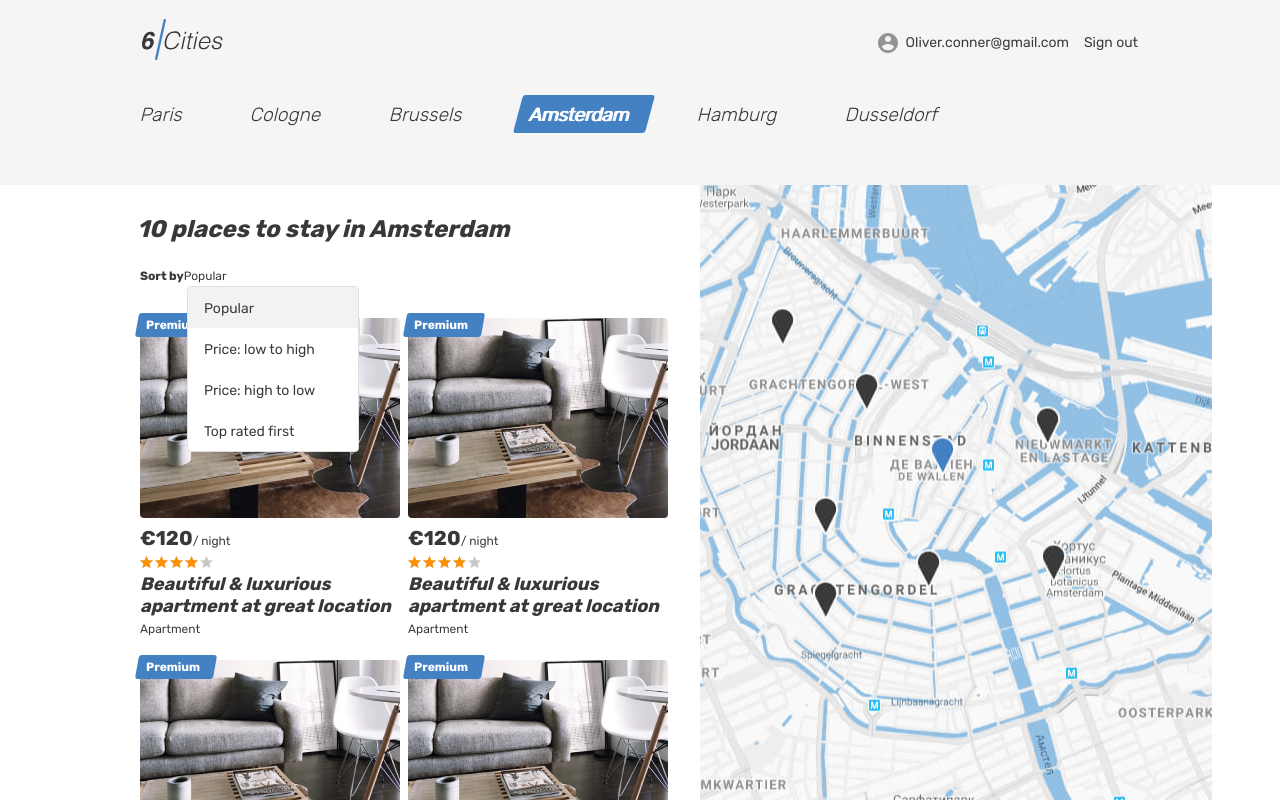
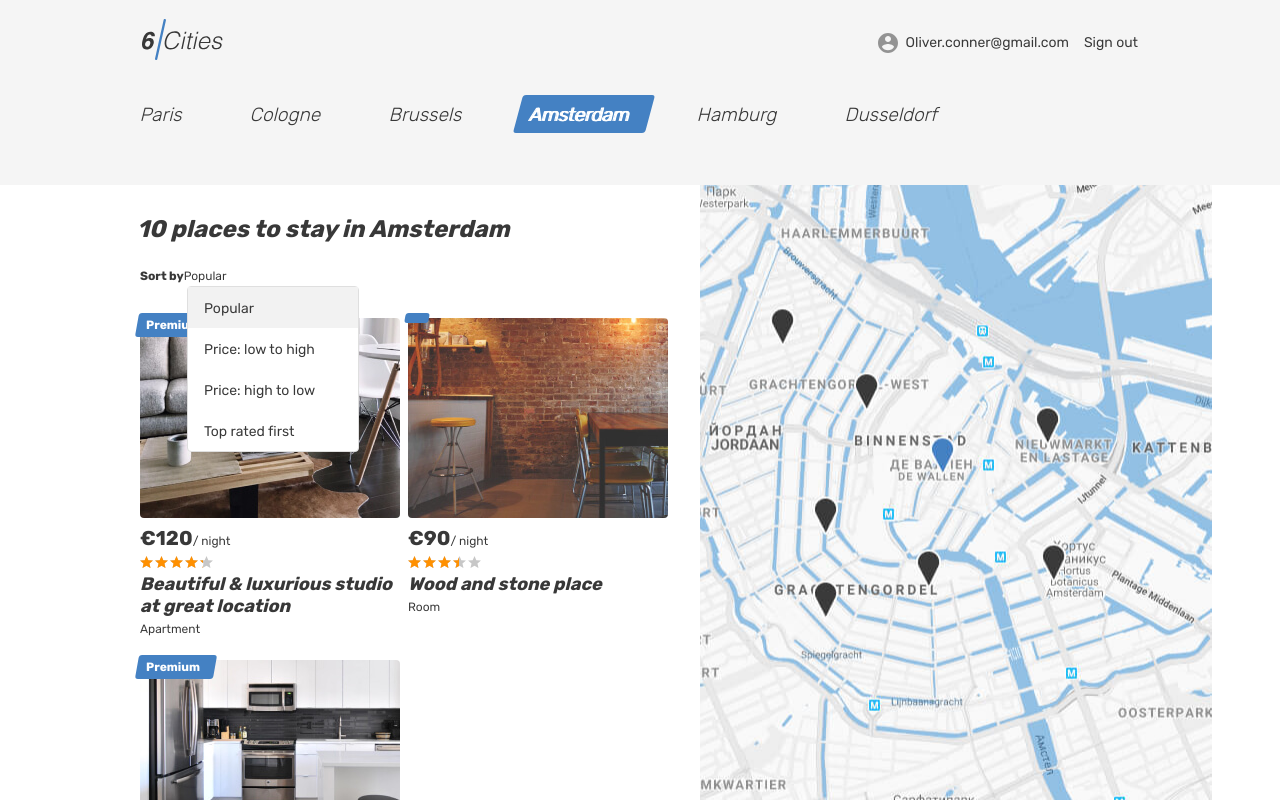
Before and after one commit to katvick/904311-six-cities-simple-11, a React (Create React App) app in the folder project/: page / in a window 1280 px wide. Built offline with nearby package versions, Linux system fonts and the light colour scheme.

Commit message:
рефакторинг компонентов ListOffers и OfferCard

```diff
--- a/project/src/components/app/app.tsx
+++ b/project/src/components/app/app.tsx
@@ -7,15 +7,14 @@ import LoginPage from '../../pages/login-page/login-page';
 import OfferCardPage from '../../pages/offer-card-page/offer-card-page';
 import NotFoundPage from '../../pages/not-found-page/not-found-page';
 
-import { Offers, Reviews } from '../../types/mocks';
+import { Offers } from '../../types/mocks';
 
 type AppProps = {
   countRentOffers: number;
   offers: Offers;
-  reviews: Reviews;
 }
 
-function App({countRentOffers, offers, reviews}: AppProps): JSX.Element {
+function App({countRentOffers, offers}: AppProps): JSX.Element {
   const offer = offers[2];
 
   return (
@@ -24,7 +23,7 @@ function App({countRentOffers, offers, reviews}: AppProps): JSX.Element {
         <Routes>
           <Route
             path={AppRoute.Main}
-            element={<MainPage countRentOffers={countRentOffers} />}
+            element={<MainPage countRentOffers={countRentOffers} offers={offers} />}
           />
           <Route
             path={AppRoute.Login}
@@ -32,7 +31,7 @@ function App({countRentOffers, offers, reviews}: AppProps): JSX.Element {
           />
           <Route
             path={AppRoute.OfferCard}
-            element={<OfferCardPage offer={offer} reviews={reviews} />}
+            element={<OfferCardPage offer={offer} />}
           />
           <Route
             path="*"
--- /dev/null
+++ b/project/src/components/list-offers/list-offers.tsx
@@ -0,0 +1,21 @@
+import OfferCard from '../offer-card/offer-card';
+import { Offers } from '../../types/mocks';
+
+type ListOffersProps = {
+  offers: Offers;
+}
+
+function ListOffers({offers}: ListOffersProps): JSX.Element {
+  return (
+    <div className="cities__places-list places__list tabs__content">
+      {offers.map((offer) => {
+        const keyValue = offer.id;
+        return (
+          <OfferCard offer={offer} key={keyValue}/>
+        );
+      })}
+    </div>
+  );
+}
+
+export default ListOffers;
--- a/project/src/components/offer-card/offer-card.tsx
+++ b/project/src/components/offer-card/offer-card.tsx
@@ -1,18 +1,38 @@
-function OfferCard(): JSX.Element {
+import { Link } from 'react-router-dom';
+import { Offer } from '../../types/mocks';
+
+type OfferCardProps = {
+  offer: Offer;
+  key: number;
+}
+
+function OfferCard({offer, key}: OfferCardProps): JSX.Element {
+  const {
+    id,
+    photos,
+    premium,
+    price,
+    rating,
+    header,
+    type
+  } = offer;
+
+  const linkOfferCard = `/offer/${id}`;
+
   return (
-    <article className="cities__card place-card">
+    <article key={key} className="cities__card place-card">
       <div className="place-card__mark">
-        <span>Premium</span>
+        <span>{premium ? 'Premium' : ''}</span>
       </div>
       <div className="cities__image-wrapper place-card__image-wrapper">
-        <a href="/">
-          <img className="place-card__image" src="img/apartment-01.jpg" width="260" height="200" alt="Placeimage" />
-        </a>
+        <Link to={linkOfferCard}>
+          <img className="place-card__image" src={photos[0]} width="260" height="200" alt="Placeimage" />
+        </Link>
       </div>
       <div className="place-card__info">
         <div className="place-card__price-wrapper">
           <div className="place-card__price">
-            <b className="place-card__price-value">&euro;120</b>
+            <b className="place-card__price-value">&euro;{price}</b>
             <span className="place-card__price-text">&#47;&nbsp;night</span>
           </div>
 
@@ -21,7 +41,7 @@ function OfferCard(): JSX.Element {
           <div className="place-card__stars rating__stars">
             <span
               style={{
-                width: '80%'
+                width: `${rating / 5 * 100}%`
               }}
             >
             </span>
@@ -29,9 +49,9 @@ function OfferCard(): JSX.Element {
           </div>
         </div>
         <h2 className="place-card__name">
-          <a href="/">Beautiful &amp; luxurious apartment at great location</a>
+          <a href={linkOfferCard}>{header}</a>
         </h2>
-        <p className="place-card__type">Apartment</p>
+        <p className="place-card__type">{type}</p>
       </div>
     </article>
   );
--- a/project/src/components/review/review.tsx
+++ b/project/src/components/review/review.tsx
@@ -9,7 +9,7 @@ function ReviewComponent({review}: ReviewComponentProps): JSX.Element {
   const {
     avatar,
     name,
-    ratingReview,
+    rating,
     date,
     reviewText
   } = review;
@@ -29,7 +29,7 @@ function ReviewComponent({review}: ReviewComponentProps): JSX.Element {
           <div className="reviews__stars rating__stars">
             <span
               style={{
-                width: `${ratingReview / 5 * 100}`
+                width: `${rating / 5 * 100}%`
               }}
             >
             </span>
--- a/project/src/index.tsx
+++ b/project/src/index.tsx
@@ -2,7 +2,6 @@ import React from 'react';
 import ReactDOM from 'react-dom/client';
 import App from './components/app/app';
 import { offers } from './mocks/offers';
-import { reviews } from './mocks/reviews';
 
 const Setting = {
   CountRentOffers: 10
@@ -17,7 +16,6 @@ root.render(
     <App
       countRentOffers = {Setting.CountRentOffers}
       offers = {offers}
-      reviews = {reviews}
     />
   </React.StrictMode>,
 );
--- a/project/src/mocks/offers.ts
+++ b/project/src/mocks/offers.ts
@@ -1,11 +1,11 @@
 import { Offer } from '../types/mocks';
+import { reviews } from './reviews';
 
 export const offers: Offer[] = [
   {
     id: 1,
     city: 'Amsterdam',
     header: 'Beautiful & luxurious studio at great location',
-    picture: '../../public/img/apartment-01.jpg',
     photos: [
       '/img/apartment-01.jpg',
       '/img/apartment-02.jpg',
@@ -16,8 +16,8 @@ export const offers: Offer[] = [
     description: 'A quiet cozy and picturesque that hides behind a a river by the unique lightness of Amsterdam. The building is green and from 18th century. An independent House, strategically located between Rembrand Square and National Opera, but where the bustle of the city comes to rest in this alley flowery and colorful.',
     premium: true,
     price: 120,
-    type: 'apartment',
-    ratingOffer: 4.6,
+    type: 'Apartment',
+    rating: 4.3,
     bedrooms: 2,
     adults: 4,
     householdItems: [
@@ -35,12 +35,12 @@ export const offers: Offer[] = [
       name: 'Bony',
       statusPro: true,
     },
+    reviews: reviews,
   },
   {
     id: 2,
     city: 'Paris',
     header: 'Wood and stone place',
-    picture: '../../public/img/room.jpg',
     photos: [
       '/img/room.jpg',
       '/img/apartment-02.jpg',
@@ -52,8 +52,8 @@ export const offers: Offer[] = [
     description: 'Lorem ipsum dolor sit amet, consectetur adipiscing elit. Proin semper non dui vitae porttitor. Curabitur eu tristique justo. Duis in semper dui. Nunc eget tempus quam, quis interdum ligula. Nam non vestibulum nunc. Nunc scelerisque malesuada metus, a viverra ex maximus nec. Praesent nisi diam, elementum quis justo vitae, commodo vehicula arcu.',
     premium: false,
     price: 90,
-    type: 'room',
-    ratingOffer: 3.5,
+    type: 'Room',
+    rating: 3.5,
     bedrooms: 1,
     adults: 2,
     householdItems: [
@@ -69,23 +69,25 @@ export const offers: Offer[] = [
       name: 'Karla',
       statusPro: true,
     },
+    reviews: reviews,
   },
   {
     id: 3,
     city: 'Brussels',
     header: 'Canal View Prinsengracht',
-    picture: '../../public/img/apartment-03.jpg',
     photos: [
+      '/img/apartment-03.jpg',
       '/img/apartment-02.jpg',
       '/img/apartment-01.jpg',
+      '/img/apartment-02.jpg',
       '/img/room.jpg',
       '/img/apartment-03.jpg',
     ],
     description: 'Nunc tempus consectetur posuere. In aliquam malesuada nisl, vel volutpat quam congue a. Etiam lorem dui, ullamcorper ac pellentesque id, pellentesque sit amet est. Mauris faucibus nisi id odio accumsan, eu venenatis ipsum convallis. Maecenas pulvinar est in augue malesuada viverra.',
     premium: true,
     price: 145,
-    type: 'house',
-    ratingOffer: 5,
+    type: 'House',
+    rating: 4.5,
     bedrooms: 3,
     adults: 6,
     householdItems: [
@@ -105,5 +107,6 @@ export const offers: Offer[] = [
       name: 'Penny',
       statusPro: true,
     },
+    reviews: reviews,
   },
 ];
--- a/project/src/mocks/reviews.ts
+++ b/project/src/mocks/reviews.ts
@@ -4,21 +4,21 @@ export const reviews: Review[] = [
   {
     avatar: `https://i.pravatar.cc/54?rnd=${Math.random()}`,
     name: 'Govard',
-    ratingReview: 5,
+    rating: 4.4,
     date: '2019-04-24',
     reviewText: 'A quiet cozy and picturesque that hides behind a a river by the unique lightness of Amsterdam. The building is green and from 18th century.',
   },
   {
     avatar: `https://i.pravatar.cc/54?rnd=${Math.random()}`,
     name: 'Leonard',
-    ratingReview: 4,
+    rating: 2.5,
     date: '2019-05-30',
     reviewText: 'Lorem ipsum dolor sit amet, consectetur adipiscing elit. Proin semper non dui vitae porttitor. Curabitur eu tristique justo. Duis in semper dui. Nunc eget tempus quam, quis interdum ligula. ',
   },
   {
     avatar: `https://i.pravatar.cc/54?rnd=${Math.random()}`,
     name: 'Sheldon',
-    ratingReview: 4,
+    rating: 3.7,
     date: '2019-07-19',
     reviewText: 'Nam non vestibulum nunc. Nunc scelerisque malesuada metus, a viverra ex maximus nec. Praesent nisi diam, elementum quis justo vitae, commodo vehicula arcu.',
   },
--- a/project/src/pages/main-page/main-page.tsx
+++ b/project/src/pages/main-page/main-page.tsx
@@ -1,12 +1,14 @@
 import { Helmet } from 'react-helmet-async';
-import OfferCard from '../../components/offer-card/offer-card';
 import Logo from '../../components/logo/logo';
+import ListOffers from '../../components/list-offers/list-offers';
+import { Offers } from '../../types/mocks';
 
 type MainPageProps = {
   countRentOffers: number;
+  offers: Offers;
 }
 
-function MainPage({countRentOffers}: MainPageProps): JSX.Element {
+function MainPage({countRentOffers, offers}: MainPageProps): JSX.Element {
   return (
     <div className="page page--gray page--main">
       <Helmet>
@@ -94,13 +96,7 @@ function MainPage({countRentOffers}: MainPageProps): JSX.Element {
                   <li className="places__option" tabIndex={0}>Top rated first</li>
                 </ul>
               </form>
-              <div className="cities__places-list places__list tabs__content">
-                <OfferCard />
-                <OfferCard />
-                <OfferCard />
-                <OfferCard />
-                <OfferCard />
-              </div>
+              <ListOffers offers={offers}/>
             </section>
             <div className="cities__right-section">
               <section className="cities__map map"></section>
```
Also changed, not shown: project/src/pages/offer-card-page/offer-card-page.tsx (+10 -10 lines), project/src/types/mocks.ts (+3 -4 lines).
